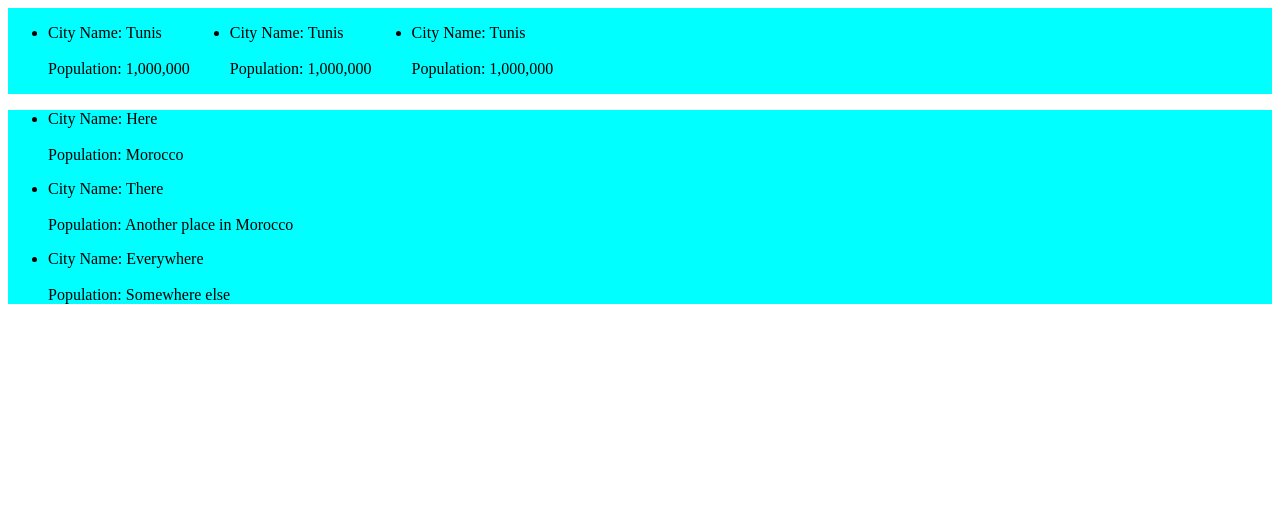
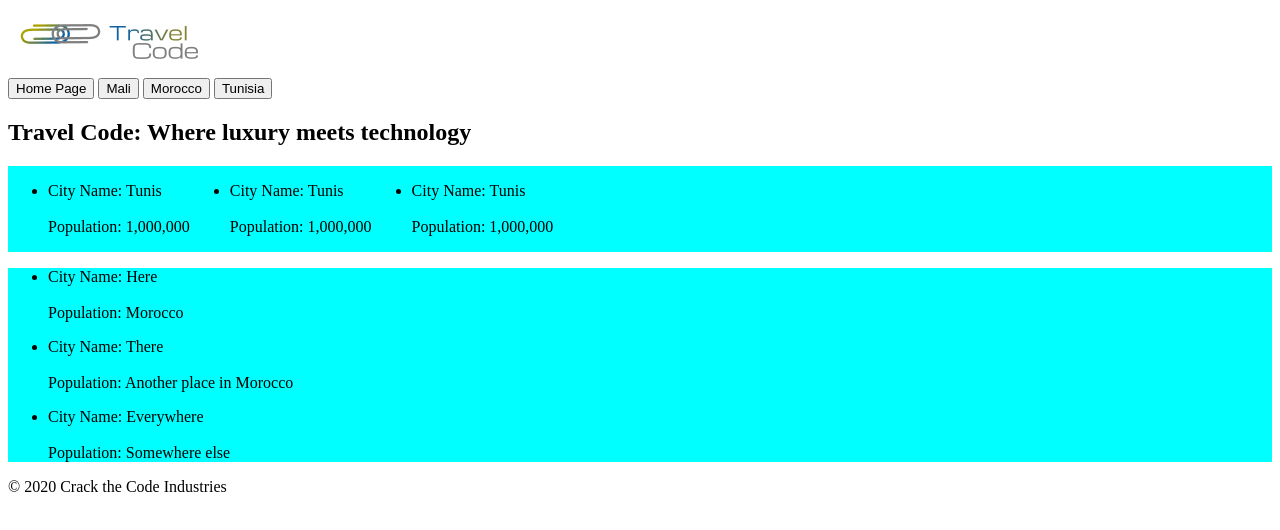
Before and after one commit to nss-day-cohort-43/automated-world-crack-the-code, a plain HTML site: page pages/Morocco.html in a window 1280 px wide. Drawn offline with Linux system fonts and the light colour scheme.

Commit message:
fixed footer and added folders for each country to the image folder

```diff
--- a/pages/Morocco.html
+++ b/pages/Morocco.html
@@ -9,9 +9,16 @@
     </head>
     <body>
         <section>
-            <icon></icon>
-            <nav></nav>
-            <header></header>
+            <img src="../images/Travel-Code-Logo-200x66.png"></img>
+            <nav>
+                <a href="../index.html"><button class="homePage navItem">Home Page</button></a>
+                <a href="./Mali.html"><button class="maliPage navItem" href="">Mali</button></a>
+                <a href="./Morocco.html"><button class="moroccoPage navItem navActiveItem">Morocco</button></a>
+                <a href="./tunisia.html"><button class="tunisiaPage navItem">Tunisia</button></a>
+            </nav>
+            <header>
+                <h1>Travel Code: Where luxury meets technology</h1>
+            </header>
         </section>
         <main>
             <section class="cities-container">
@@ -27,7 +34,7 @@
                 <div class="pictures"></div>
             </section>
         </main>
-        <footer></footer>
+        <footer>&copy; 2020 Crack the Code Industries</footer>
 
     </body>
     <script type="module" src="../scripts/Morocco/moroccoMain.js"></script>
```
Also changed, not shown: index.html (+1 -1 lines).
